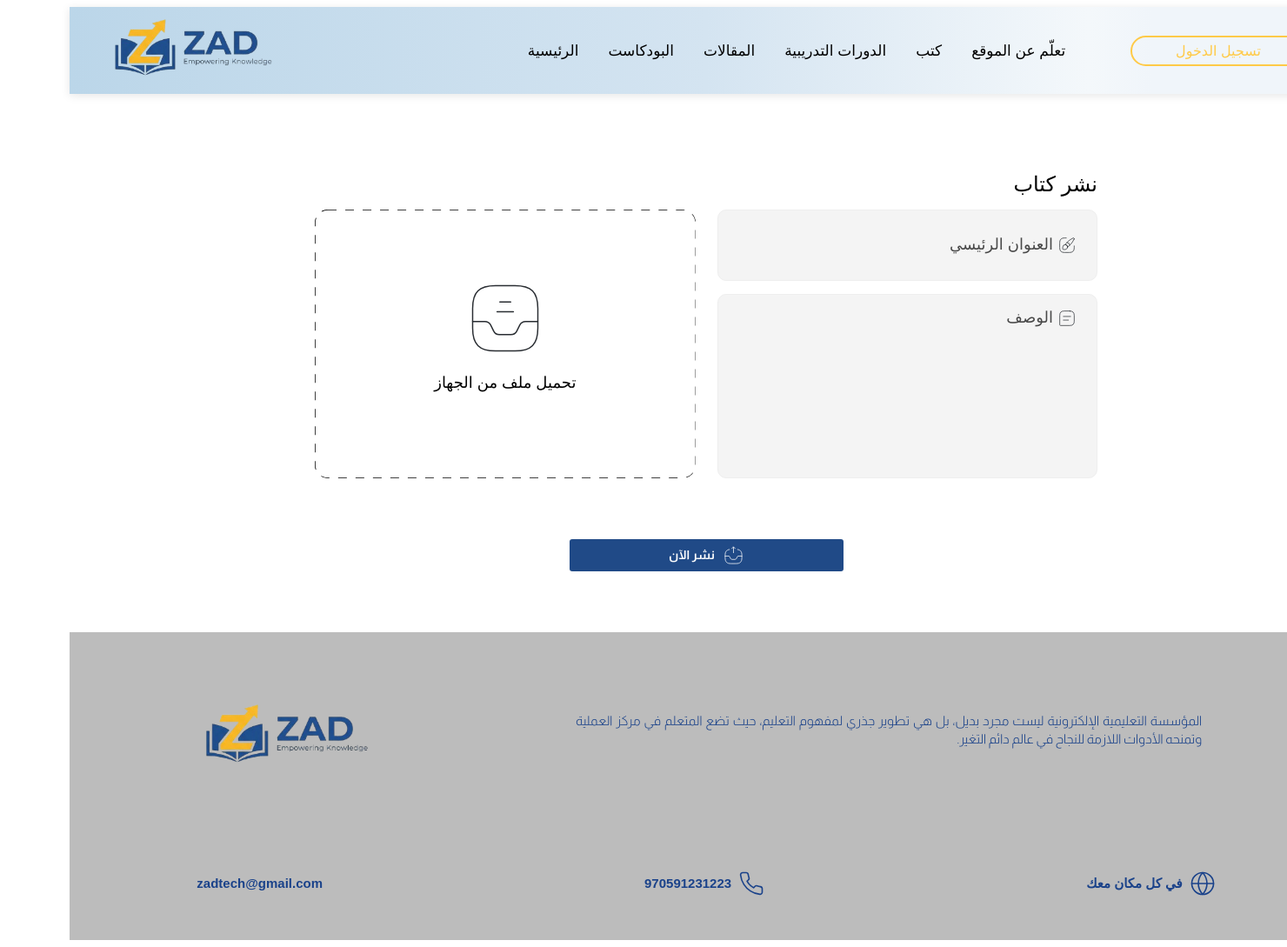
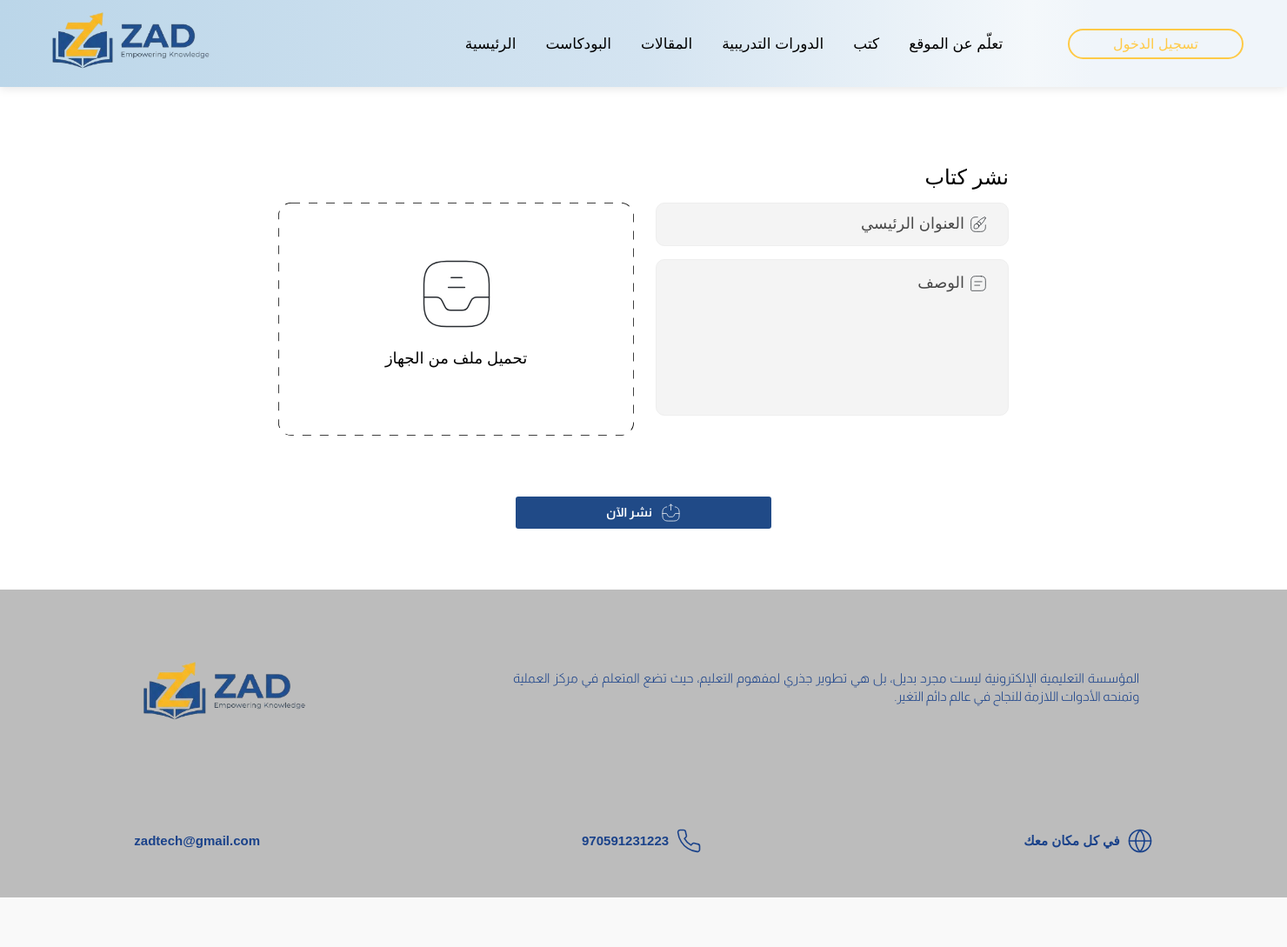
Before and after one commit to ahmed-abuarmana/ZADtech, a Django app: page /books/add-new-book/ in a window 1480 px wide; the page is wider, and only the part inside the window is pictured. Shown: that part at 87% size. After the commit the page ends 1032 px from the top of that part, so only its background shows below. Run offline with Django 5.2, Linux system fonts and the light colour scheme.

Commit message:
Update style.css

```diff
--- a/Frontend/static/core/css/style.css
+++ b/Frontend/static/core/css/style.css
@@ -1,3 +1,15 @@
+html, body {
+    width: 100% !important;
+    max-width: 100% !important;
+    overflow-x: hidden !important;
+    margin: 0 !important;
+    padding: 0 !important;
+    box-sizing: border-box !important;
+}
+
+* {
+    box-sizing: border-box !important;
+}
 .container {
     width: 90%;
     max-width: 1200px;
```
